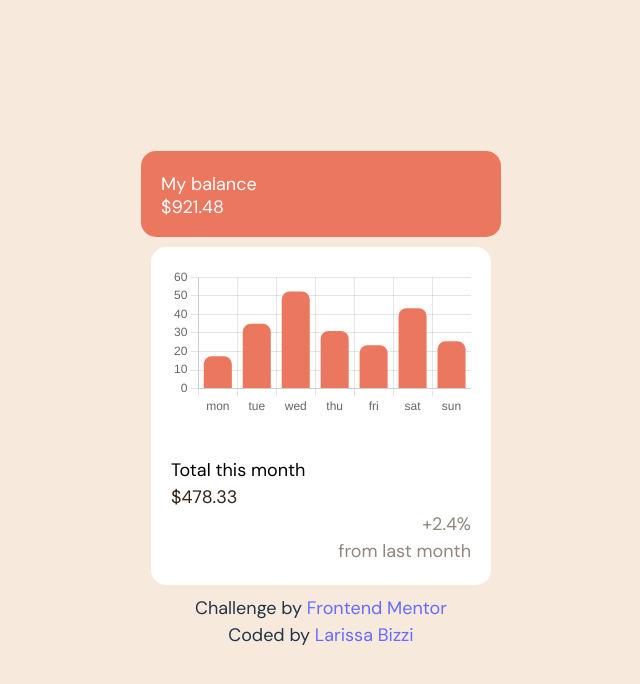
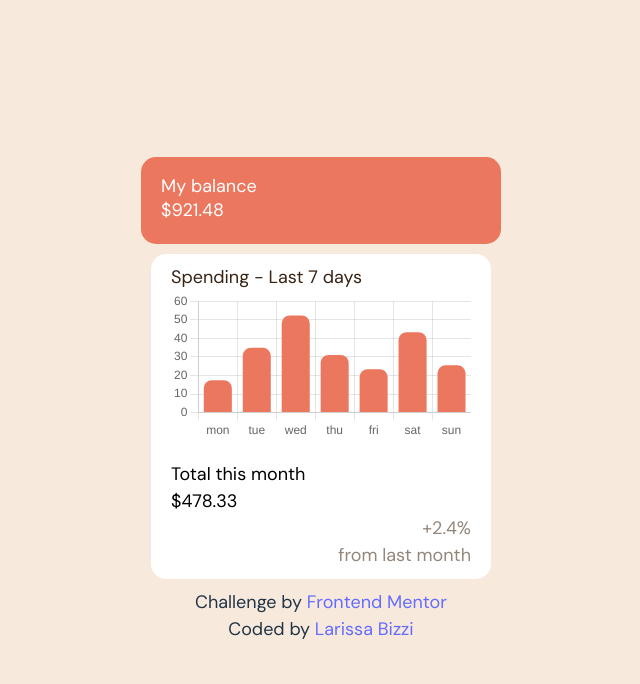
Before and after one commit to LarissaBizzi/expenses-chart, a React (Vite) app: page / in a window 1280 px wide. Shown: the top 684 px of the page, without its empty margins (319-959 px from the left). Built offline with nearby package versions, Linux system fonts and the light colour scheme.

Commit message:
CSS updates

```diff
--- a/index.html
+++ b/index.html
@@ -4,7 +4,7 @@
 <head>
   <meta charset="UTF-8">
   <meta name="viewport" content="width=device-width, initial-scale=1.0">
-  <link href="/dist/output.css" rel="stylesheet">
+  <link href="/src/App.css" rel="stylesheet">
 
   <link rel="icon" type="image/png" sizes="32x32" href="/favicon-32x32.png">
 
--- a/src/App.css
+++ b/src/App.css
@@ -4,6 +4,7 @@
 @tailwind utilities;
 
 #root {
+  font-family: "DM Sans", Arial, sans-serif;
   max-width: 1280px;
   margin: 0 auto;
   padding: 2rem;
@@ -12,86 +13,110 @@
 
 .container {
   display: block;
-    border: none;
-    align-items: center;
 }
 
 .header {
   display: block;
   background-color: hsl(10, 79%, 65%);
   border-radius: 15px;
-    align-items: space-between;
   padding: 20px;
-    margin-bottom: 10px;
 }
 
-.header > h2 {
-    font-size: 18px small;
+.header h1 {
+  font-size: 18px;
+  font-weight: 400;
   color: white;
   text-align: left;
+  padding: 0;
+  margin: 0;
 }
 
-.header > h1 {
-    font-size: 18px;
-    font-weight: bold;
+.header p {
+  font-size: 18px large;
+  font-weight: 700;
   color: white;
   text-align: left;
+  padding: 0;
+  margin: 0;
 }
 
 .table {
   display: block;
   background-color: white;
   border-radius: 15px;
-    align-items: center;
-    align-content: space-between;
-    padding: 20px;
+  padding: 10px 20px 10px 20px;
   margin-bottom: 10px;
 }
 
-.table > h1 {
-    font-size: 18px;
-    font-weight: bolder;
+.table h2 {
+  font-size: 18px small;
+  font-weight: 700;
   color: hsl(25, 47%, 15%);
   text-align: left;
+  padding: 0;
+  margin: 0;
 }
 
-tr {
-    display:inline-table;
+.table h3 {
   font-size: 18px;
+  font-weight: 400;
+  color: black;
+  text-align: left;
+  padding-top: 20px;
+  margin: 0;
 }
 
-.table > h3 {
-    font-size: 18px small;
+.table h4 {
+  font-size: 18px;
+  font-weight: 700;
   color: black;
   text-align: left;
-    padding-top: 40px;
-}
-
-.table > h2 {
-    font-size: 18px large;
-    font-weight: bold;
-    color: hsl(25, 47%, 15%);
-    text-align: left;
+  margin: 0;
+  padding: 0;
   }
 
 .table p {
-    font-size: 18px small;
+  font-size: 18px;
+  font-size: 700;
   color: hsl(28, 10%, 53%);
   text-align: right;
+  padding: 0;
+  margin: 0;
 }
 
+.table h5 {
+    font-size: 18px;
+    font-weight: 400;
+    color: hsl(28, 10%, 53%);
+    text-align: right;
+    padding: 0;
+    margin: 0;
+  }
 
-@keyframes logo-spin {
-  from {
-    transform: rotate(0deg);
+@media (max-width: 768px) {
+  .container {
+    padding: 1rem;
   }
-  to {
-    transform: rotate(360deg);
+
+  .header {
+    padding: 15px;
+  }
+
+  .table {
+    padding: 15px;
   }
 }
 
-@media (prefers-reduced-motion: no-preference) {
-  a:nth-of-type(2) .logo {
-    animation: logo-spin infinite 20s linear;
+@media (max-width: 576px) {
+  .container {
+    padding: 0.5rem;
+  }
+
+  .header {
+    padding: 10px;
+  }
+
+  .table {
+    padding: 10px;
   }
 }
--- a/src/components/Chart.jsx
+++ b/src/components/Chart.jsx
@@ -9,7 +9,6 @@ export function Chart() {
         labels: ["mon", "tue", "wed", "thu", "fri", "sat", "sun"],
         datasets: [
             {
-                label: "Spendind - last 7 days",
                 backgroundColor: 'hsl(10, 79%, 65%)',
                 hoverBackgroundColor: 'hsl(186, 34%, 60%)',
                 data: [17.45, 34.91, 52.36, 31.07, 23.39, 43.28, 25.48],
@@ -20,11 +19,12 @@ export function Chart() {
     return (
         <>
             <div className="table">
+                <h2>Spending - Last 7 days</h2>
                 <Bar data={state} />
                 <h3>Total this month</h3>
-                <h2>$478.33</h2>
+                <h4>$478.33</h4>
                 <p>+2.4%</p>
-                <p>from last month</p>
+                <h5>from last month</h5>
             </div>
         </>
     )
--- a/src/components/Header.jsx
+++ b/src/components/Header.jsx
@@ -1,10 +1,10 @@
 export function Header() {
     return (
         <>
-            <div className="header">
-                <h2>My balance</h2>
-                <h1>$921.48</h1>
-            </div>
+            <header className="header">
+                <h1>My balance</h1>
+                <p>$921.48</p>
+            </header>
         </>
     )
 }
```
Lines whose indentation alone changed are shown as unchanged.
